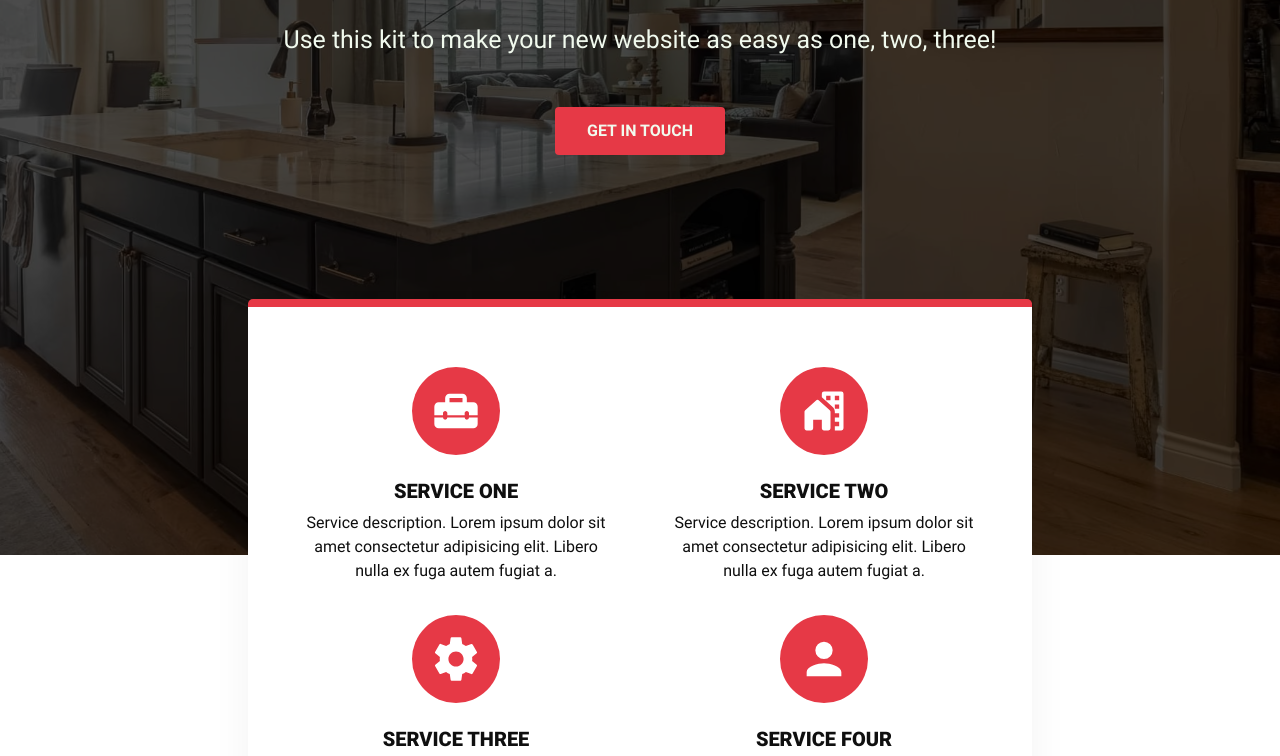
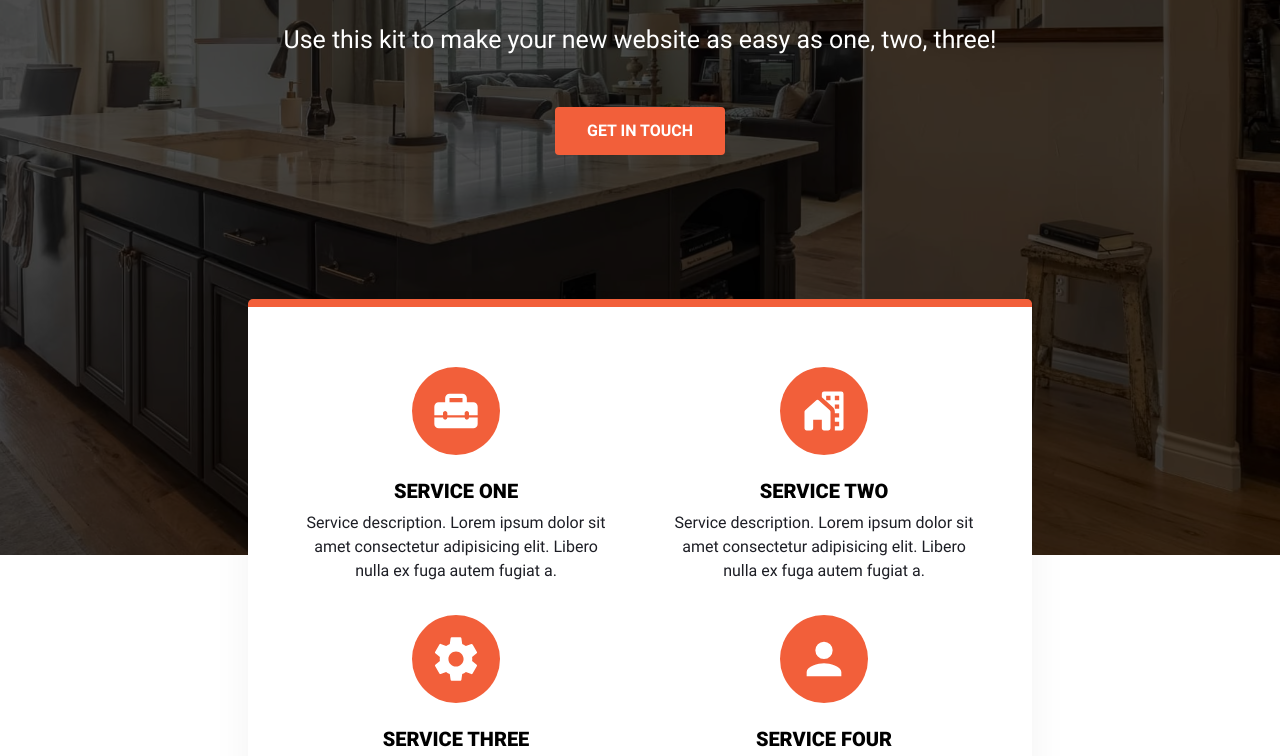
Before and after one commit to jkaps9/manage-landing-page, a website built with webpack: page src/template.html in a window 1280 px wide. Shown: the part 431-1187 px from the top of the page. Built offline with nearby package versions, Linux system fonts and the light colour scheme.

Commit message:
add colors to root

```diff
--- a/src/root.css
+++ b/src/root.css
@@ -16,14 +16,19 @@
 }
 
 :root {
-  --color-primary: #e63946;
-  --color-primary-light: #e46671;
 
-  --color-complementary: #1d3557;
-  --color-body-text: #0f0f0f;
-  --color-body-text-light: #f1faee;
-  --color-header-text: #0f0f0f;
-  --color-header-text-light: #f1faee;
+	/*- Gray 950: hsl(233, 12%, 13%)
+- Orange 50: hsl(13, 100%, 96%)
+- Gray 50: hsl(0, 0%, 98%)*/
+
+  --color-primary: hsl(12, 88%, 59%);
+  --color-primary-light: hsl(13, 100%, 96%);
+
+  --color-complementary: hsl(228, 39%, 23%);
+  --color-body-text: hsl(233, 12%, 13%);
+  --color-body-text-light: #ffffff;
+  --color-header-text: #000000;
+  --color-header-text-light: #ffffff;
   --color-highlight: #457b9d;
   --color-highlight-light: #a8dadc;
 
```
